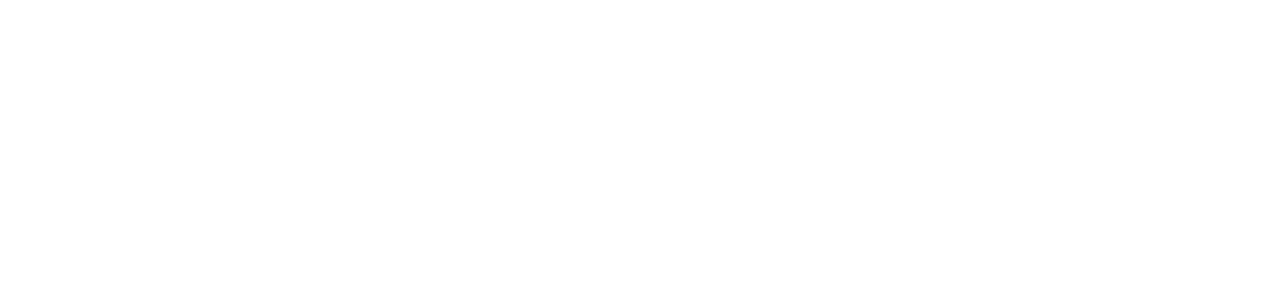
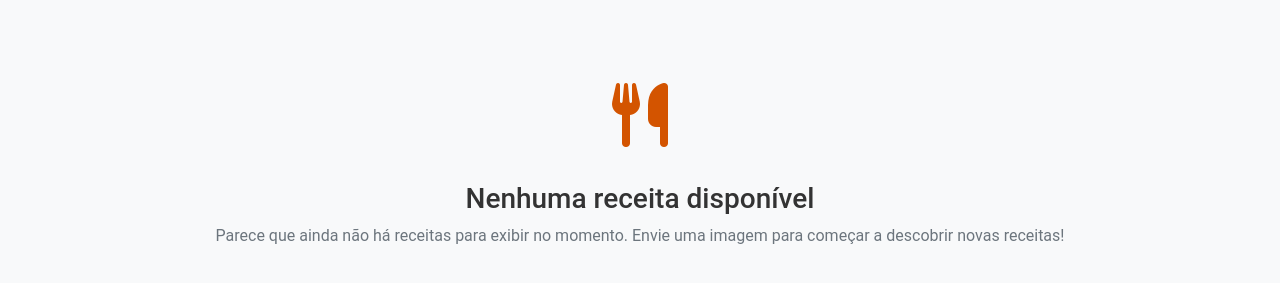
Before and after one commit to JorderGomes/virtual-chef-front, an Angular app: page / in a window 1280 px wide. Shown: the part 1033-1316 px from the top of the page. Before the commit the page ends 800 px from the top, so only its background shows below. Built offline with nearby package versions, Linux system fonts and the light colour scheme.

Commit message:
feat: add empty state component

```diff
--- a/src/app/app.component.html
+++ b/src/app/app.component.html
@@ -1,5 +1,5 @@
 
 <app-hero></app-hero>
-
+<app-empty-state></app-empty-state>
 
 <router-outlet />
--- a/src/app/app.component.ts
+++ b/src/app/app.component.ts
@@ -1,11 +1,12 @@
 import { Component } from '@angular/core';
 import { RouterOutlet } from '@angular/router';
 import { HeroComponent } from './components/hero/hero.component';
+import { EmptyStateComponent } from './components/empty-state/empty-state.component';
 
 @Component({
   selector: 'app-root',
   standalone: true,
-  imports: [RouterOutlet, HeroComponent],
+  imports: [RouterOutlet, HeroComponent, EmptyStateComponent],
   templateUrl: './app.component.html',
   styleUrl: './app.component.css'
 })
--- /dev/null
+++ b/src/app/components/empty-state/empty-state.component.css
@@ -0,0 +1,23 @@
+#empty-state {
+    background-color: #f8f9fa;
+    color: #6c757d;
+}
+#empty-state .empty-icon {
+    font-size: 4rem;
+    color: var(--primary-color, #374482);
+}
+#empty-state h2 {
+    font-size: 1.75rem;
+    color: #333;
+}
+#empty-state p {
+    font-size: 1rem;
+}
+#empty-state .btn {
+    background-color: var(--primary-color, #374482);
+    color: #fff;
+    border: none;
+}
+#empty-state .btn:hover {
+    background-color: var(--secondary-color, #6c757d);
+}
--- /dev/null
+++ b/src/app/components/empty-state/empty-state.component.html
@@ -0,0 +1,11 @@
+<section id="empty-state" class="text-center py-5">
+    <div class="container">
+      <div class="empty-icon">
+        <i class="fas fa-utensils"></i>
+      </div>
+      <h2 class="mt-3">Nenhuma receita disponível</h2>
+      <p class="text-muted">
+        Parece que ainda não há receitas para exibir no momento. Envie uma imagem para começar a descobrir novas receitas!
+      </p>
+    </div>
+</section>
--- a/src/app/components/header/header.component.html
+++ b/src/app/components/header/header.component.html
@@ -7,7 +7,7 @@
         <label for="file-upload" class="custom-file-upload">
           <i class="fa fa-cloud-upload-alt"></i> Enviar Imagem
         </label>
-        <input id="file-upload" type="file" accept="image/*" />
-        <p id="file-name" class="file-name"></p>
+        <input id="file-upload" type="file" accept="image/*" (change)="onFileChange($event)" />
+        <p id="file-name" class="file-name">{{ fileName }}</p>
     </div>
 </div>
--- a/src/app/components/header/header.component.ts
+++ b/src/app/components/header/header.component.ts
@@ -9,4 +9,15 @@
 })
 export class HeaderComponent {
 
+  fileName: string = 'Nenhum arquivo selecionado';
+
+  onFileChange(event: Event): void {
+    const input = event.target as HTMLInputElement;
+    const file = input.files?.[0];
+    this.fileName = file ? file.name : 'Nenhum arquivo selecionado';
+
+    // this.isRecipesHidden = false; // Exibe a lista de receitas
+    // this.scrollToSection('recipes-list');
+  }
+
 }
```
Also changed, not shown: src/app/components/empty-state/empty-state.component.ts (added, +12 -0 lines).
